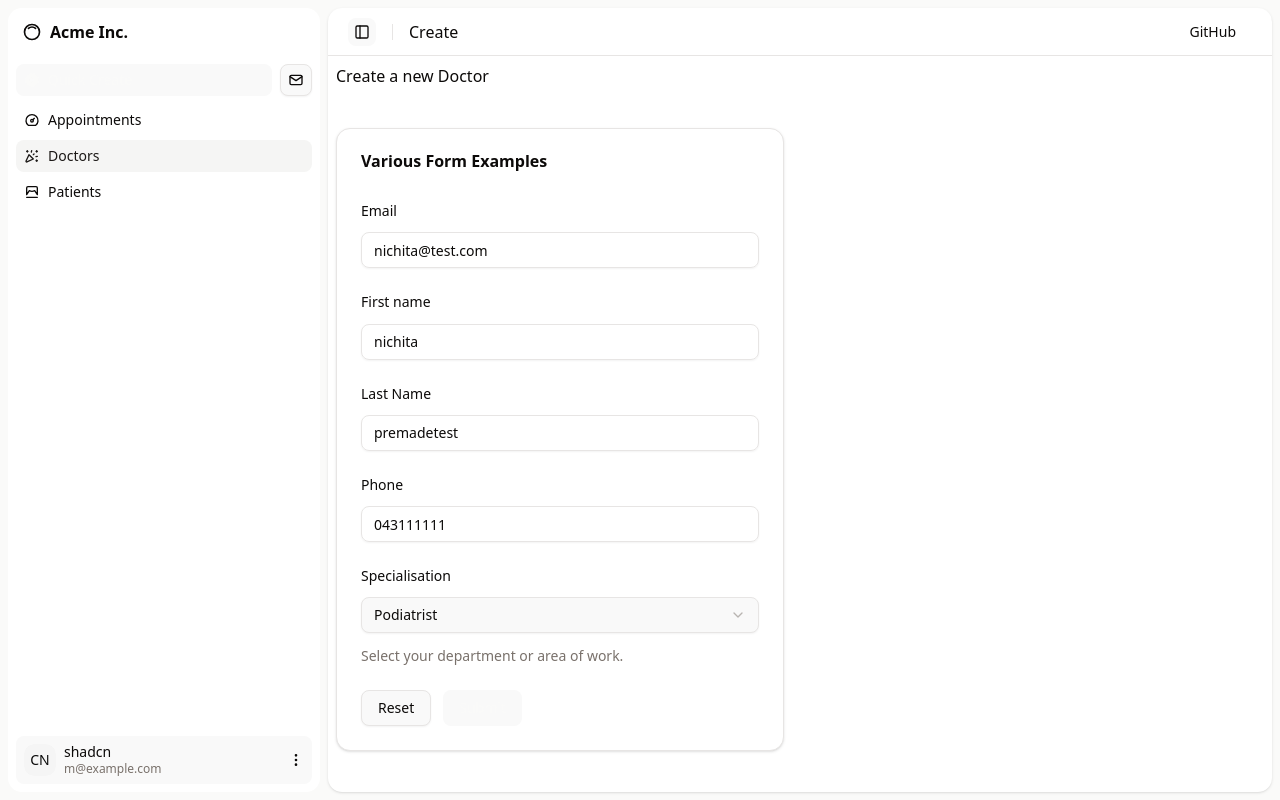
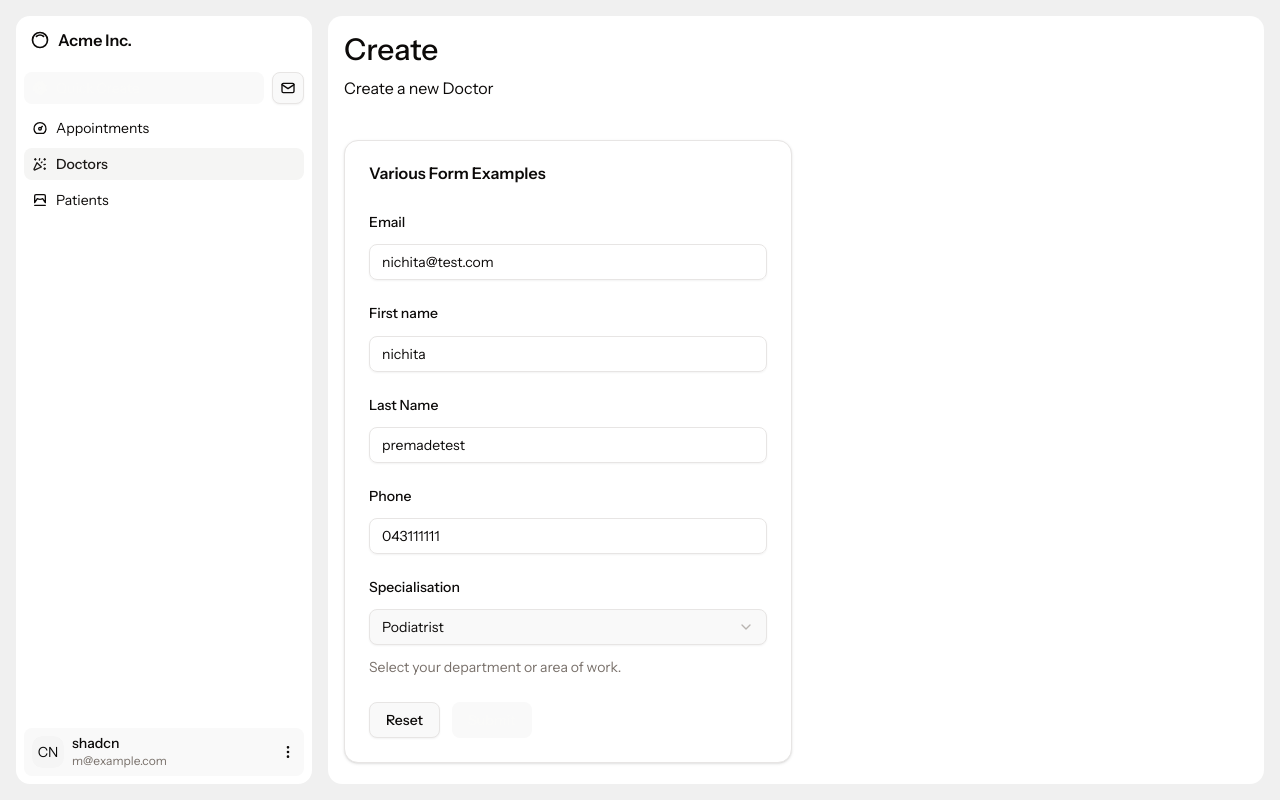
Before and after one commit to NichitaCon/React-MedicalWebsite, a React (Vite) app: page /doctors/create in a window 1280 px wide. Built offline with nearby package versions, Linux system fonts and the light colour scheme; sample sign-in values are in the browser's storage.

Commit message:
HouseKeeping: Adjusted styling + header, Header: added headerContext, which allows pusing custom components/text to header :P

```diff
--- a/index.html
+++ b/index.html
@@ -4,6 +4,9 @@
     <meta charset="UTF-8" />
     <link rel="icon" type="image/svg+xml" href="/vite.svg" />
     <meta name="viewport" content="width=device-width, initial-scale=1.0" />
+    <link rel="preconnect" href="https://fonts.googleapis.com">
+    <link rel="preconnect" href="https://fonts.gstatic.com" crossorigin>
+    <link href="https://fonts.googleapis.com/css2?family=Instrument+Sans:ital,wght@0,400..700;1,400..700&display=swap" rel="stylesheet">
     <title>ca2-starter-code</title>
   </head>
   <body>
--- a/src/App.jsx
+++ b/src/App.jsx
@@ -1,6 +1,7 @@
 import { BrowserRouter as Router, Routes, Route } from "react-router";
 
 import { AuthProvidor, useAuth } from "./hooks/useAuth";
+import { HeaderProvider } from "@/context/HeaderContext";
 
 import { SidebarInset, SidebarProvider } from "@/components/ui/sidebar";
 import { AppSidebar } from "./components/app-sidebar";
@@ -80,11 +81,11 @@ function AppLayout() {
             ) : (
                 // HAS TOKEN: Normal layout WITH SiteHeader
                 <SidebarInset>
-                    <SiteHeader />
+                    <div className="flex flex-1 flex-col p-4">
+                        <SiteHeader />
 
-                    <div className="flex flex-1 flex-col p-2">
                         <div className="@container/main flex flex-1 flex-col gap-2">
-                            <div className="flex flex-col gap-4 md:gap-6">
+                            <div className="flex flex-col gap-4 md:gap-6 flex-1">
                                 <Routes>
                                     {/* <Route path="/" element={<Home />} /> */}
                                     <Route
@@ -131,7 +132,9 @@ export default function App() {
     return (
         <Router>
             <AuthProvidor>
-                <AppLayout />
+                <HeaderProvider>
+                    <AppLayout />
+                </HeaderProvider>
             </AuthProvidor>
         </Router>
     );
--- a/src/assets/globals.css
+++ b/src/assets/globals.css
@@ -4,7 +4,7 @@
 @custom-variant dark (&:is(.dark *));
 
 :root {
-  font-family: system-ui, Avenir, Helvetica, Arial, sans-serif;
+  font-family: "Instrument Sans", system-ui, sans-serif;
   line-height: 1.5;
   font-weight: 400;
 
@@ -40,7 +40,7 @@
   --chart-3: oklch(0.398 0.07 227.392);
   --chart-4: oklch(0.828 0.189 84.429);
   --chart-5: oklch(0.769 0.188 70.08);
-  --sidebar: oklch(0.985 0.001 106.423);
+  --sidebar: oklch(95.514% 0.00011 271.152);
   --sidebar-foreground: oklch(0.147 0.004 49.25);
   --sidebar-primary: oklch(0.216 0.006 56.043);
   --sidebar-primary-foreground: oklch(0.985 0.001 106.423);
--- /dev/null
+++ b/src/components/customComponents/HeaderText.jsx
@@ -0,0 +1,3 @@
+export default function HeaderText({ children }) {
+    return <h1 className="text-3xl font-medium">{children} </h1>;
+}
--- a/src/components/site-header.jsx
+++ b/src/components/site-header.jsx
@@ -2,9 +2,13 @@ import { Button } from "@/components/ui/button";
 import { Separator } from "@/components/ui/separator";
 import { SidebarTrigger } from "@/components/ui/sidebar";
 import { useLocation } from "react-router";
+import { useContext } from "react";
+import { HeaderContext } from "@/context/HeaderContext";
+import HeaderText from "./customComponents/HeaderText";
 
 export function SiteHeader() {
     let location = useLocation();
+    const { headerContent } = useContext(HeaderContext);
 
     const getPageTitle = () => {
         const path =
@@ -13,31 +17,20 @@ export function SiteHeader() {
     };
 
     return (
-        <header className="flex h-(--header-height) shrink-0 items-center gap-2 border-b transition-[width,height] ease-linear group-has-data-[collapsible=icon]/sidebar-wrapper:h-(--header-height)">
-            <div className="flex w-full items-center gap-1 px-4 lg:gap-2 lg:px-6">
-                <SidebarTrigger className="-ml-1" />
+        <header className="flex shrink-0 items-center gap-2 transition-[width,height] ease-linear group-has-data-[collapsible=icon]/sidebar-wrapper:h-(--header-height) h-fit">
+            <div className="flex w-full items-center gap-2 lg:gap-2 mb-2">
+
+                {/* Find somewhere to use the SidebarTrigger later, it hides the sidebar */}
+                {/* <SidebarTrigger className="-ml-1" />
                 <Separator
                     orientation="vertical"
                     className="mx-2 data-[orientation=vertical]:h-4"
-                />
-                <h1 className="text-base font-medium">{getPageTitle()}</h1>
-                <div className="ml-auto flex items-center gap-2">
-                    <Button
-                        variant="ghost"
-                        asChild
-                        size="sm"
-                        className="hidden sm:flex"
-                    >
-                        <a
-                            href="https://github.com/shadcn-ui/ui/tree/main/apps/v4/app/(examples)/dashboard"
-                            rel="noopener noreferrer"
-                            target="_blank"
-                            className="dark:text-foreground"
-                        >
-                            GitHub
-                        </a>
-                    </Button>
-                </div>
+                /> */}
+                {headerContent ? (
+                    headerContent
+                ) : (
+                    <HeaderText>{getPageTitle()}</HeaderText>
+                )}
             </div>
         </header>
     );
--- a/src/components/ui/sidebar.jsx
+++ b/src/components/ui/sidebar.jsx
@@ -227,7 +227,7 @@ function Sidebar({
                         : "right-0 group-data-[collapsible=offcanvas]:right-[calc(var(--sidebar-width)*-1)]",
                     // Adjust the padding for floating and inset variants.
                     variant === "floating" || variant === "inset"
-                        ? "p-2 group-data-[collapsible=icon]:w-[calc(var(--sidebar-width-icon)+(--spacing(4))+2px)]"
+                        ? "p-4 group-data-[collapsible=icon]:w-[calc(var(--sidebar-width-icon)+(--spacing(4))+2px)]"
                         : "group-data-[collapsible=icon]:w-(--sidebar-width-icon) group-data-[side=left]:border-r group-data-[side=right]:border-l",
                     className
                 )}
@@ -298,7 +298,7 @@ function SidebarInset({ className, ...props }) {
             data-slot="sidebar-inset"
             className={cn(
                 "bg-background relative flex w-full flex-1 flex-col",
-                "md:peer-data-[variant=inset]:m-2 md:peer-data-[variant=inset]:ml-0 md:peer-data-[variant=inset]:rounded-xl md:peer-data-[variant=inset]:shadow-sm md:peer-data-[variant=inset]:peer-data-[state=collapsed]:ml-2",
+                "md:peer-data-[variant=inset]:m-4 md:peer-data-[variant=inset]:ml-0 md:peer-data-[variant=inset]:rounded-xl md:peer-data-[variant=inset]:peer-data-[state=collapsed]:ml-4",
                 className
             )}
             {...props}
--- /dev/null
+++ b/src/context/HeaderContext.jsx
@@ -0,0 +1,13 @@
+import { createContext, useState } from "react";
+
+export const HeaderContext = createContext();
+
+export function HeaderProvider({ children }) {
+  const [headerContent, setHeaderContent] = useState(null);
+
+  return (
+    <HeaderContext.Provider value={{ headerContent, setHeaderContent }}>
+      {children}
+    </HeaderContext.Provider>
+  );
+}
--- a/src/pages/doctors/Show.jsx
+++ b/src/pages/doctors/Show.jsx
@@ -1,28 +1,87 @@
-import { useState, useEffect } from "react";
+import { useState, useEffect, useContext, useRef } from "react";
 import { useParams } from "react-router";
 import axios from "@/config/api";
 import { useAuth } from "@/hooks/useAuth";
+import { Tabs, TabsContent, TabsList, TabsTrigger } from "@/components/ui/tabs";
 
-import { useLocation } from "react-router";
-
-import { Tabs, TabsContent, TabsList, TabsTrigger } from "@/components/ui/tabs";
+import { HeaderContext } from "@/context/HeaderContext";
+import HeaderText from "@/components/customComponents/HeaderText";
 
 export default function DoctorShow() {
     const { id } = useParams();
     const { token } = useAuth();
-    console.log("params in ShowFestivalSingle", id);
+    const { setHeaderContent } = useContext(HeaderContext);
+    const [doctor, setDoctor] = useState(null);
+    const [loading, setLoading] = useState(false);
+    useEffect(() => {
+        console.warn("No doctor in navigation state, calling API...");
 
-    const location = useLocation();
-    const doctor = location.state?.doctor;
+        const fetchAll = async () => {
+            try {
+                setLoading(true);
+                const [doctorRes, appointmentsRes, prescriptionsRes] =
+                    await Promise.all([
+                        axios.get(`/doctors/${id}`, {
+                            headers: { Authorization: `Bearer ${token}` },
+                        }),
+                        axios.get(`/appointments`, {
+                            headers: { Authorization: `Bearer ${token}` },
+                        }),
+                        axios.get(`/prescriptions`, {
+                            headers: { Authorization: `Bearer ${token}` },
+                        }),
+                    ]);
+
+                const filteredAppointments = appointmentsRes.data.filter(
+                    (appt) => appt.doctor_id == id
+                );
+
+                const filteredPrescriptions = prescriptionsRes.data.filter(
+                    (prescription) => prescription.doctor_id == id
+                );
+
+                setDoctor({
+                    ...doctorRes.data,
+                    appointments: filteredAppointments,
+                    prescriptions: filteredPrescriptions,
+                });
+                setLoading(false);
+            } catch (error) {
+                console.log(error);
+                setLoading(false);
+            }
+        };
+
+        fetchAll();
+    }, []);
+
+    // Set custom header content for this page
+    useEffect(() => {
+        if (!loading && doctor) {
+            setHeaderContent(
+                <div className="flex flex-col justify-center h-full">
+                    <HeaderText>
+                        Dr {doctor.first_name} {doctor.last_name}
+                    </HeaderText>
+                    <h2 className="text-2xl text-gray-500">
+                        {doctor.specialisation}
+                    </h2>
+                </div>
+            );
+        } else {
+            setHeaderContent(<></>);
+        }
+        return () => setHeaderContent(null);
+    }, [doctor, loading]);
+
+    if (loading || !doctor) {
+        return <h1>LOADING</h1>;
+    }
 
     console.table("doctor in individual show:", doctor);
     return (
-        <div className="min-h-screen">
-            <h1>
-                Dr {doctor.first_name} {doctor.last_name}
-            </h1>
-            <h2>{doctor.specialisation}</h2>
-            <Tabs defaultValue="account" className="w-full">
+        <div className="flex flex-col h-full gap-4">
+            <Tabs defaultValue="account" className="flex-1">
                 <TabsList className="flex!">
                     <TabsTrigger
                         value="account"
@@ -32,12 +91,11 @@ export default function DoctorShow() {
                     </TabsTrigger>
                     <TabsTrigger value="password">Prescriptions</TabsTrigger>
                 </TabsList>
-                <div className="bg-red-400 w-full h-full rounded-md">
-                    <p>slut</p>
-                    <TabsContent value="account">
+                <div className="h-full bg-gray-100">
+                    <TabsContent value="account" className=" h-full rounded-md">
                         Make changes to your account here.
                     </TabsContent>
-                    <TabsContent value="password">
+                    <TabsContent value="password" className="h-full rounded-md">
                         Change your password here.
                     </TabsContent>
                 </div>
```
